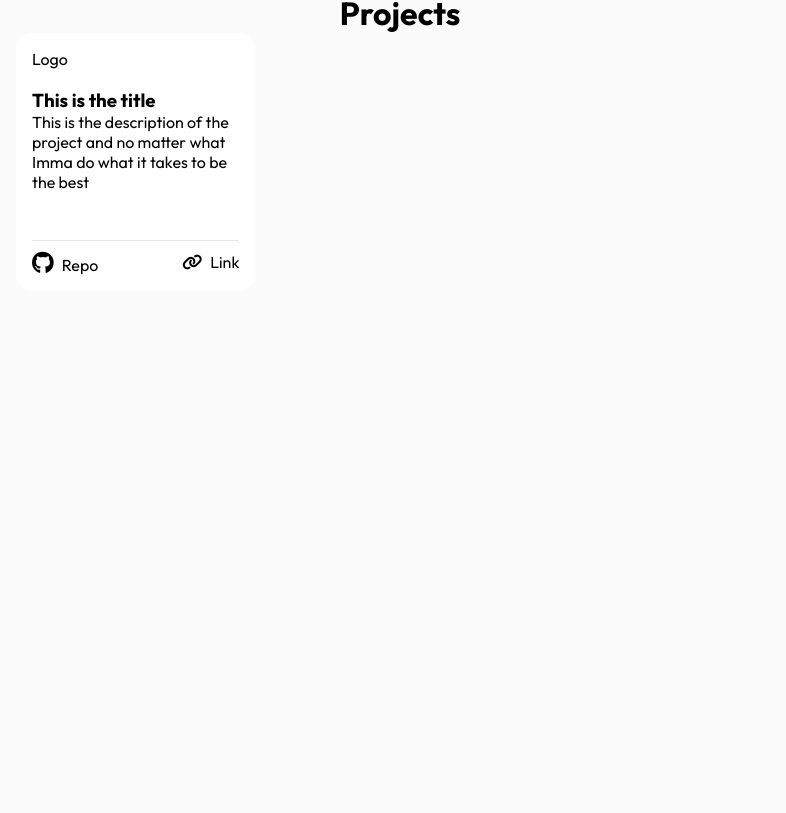
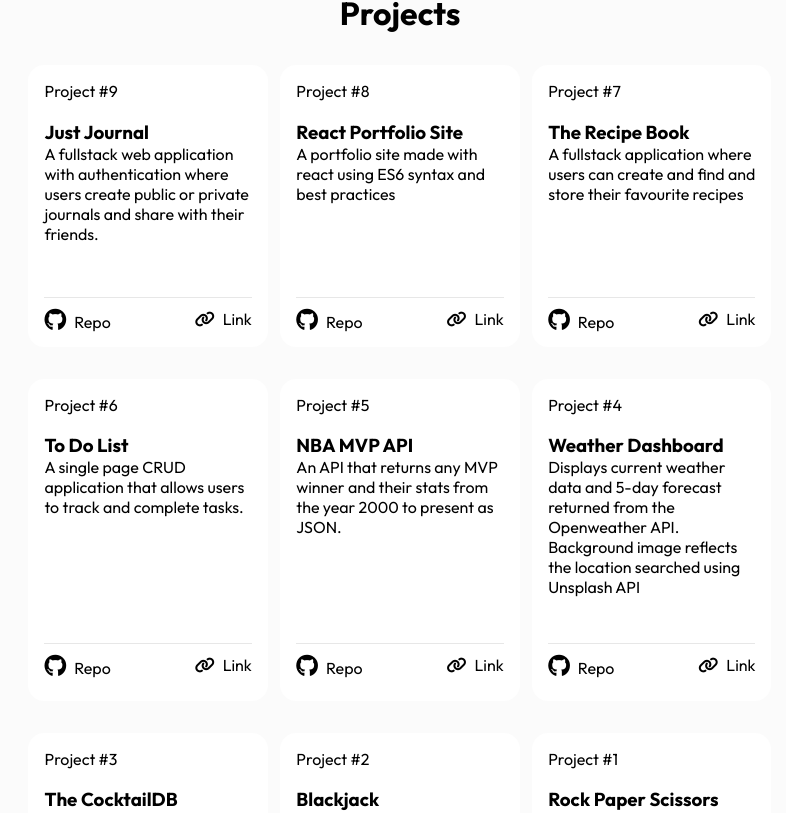
Before and after one commit to samudra-perera/React-Portfolio-Site, a React (Create React App) app in the folder portfolio-site/: page / in a window 1280 px wide. Shown: the part 1707-2520 px from the top of the page, without its empty margins (240-1026 px from the left). Before the commit the page ends 2030 px from the top, so only its background shows below. Built offline with nearby package versions, Linux system fonts and the light colour scheme.

Commit message:
completed the basic static site, now to add animation and media

```diff
--- /dev/null
+++ b/portfolio-site/src/components/projects/project-info.js
@@ -0,0 +1,75 @@
+const projectList = [
+    {
+        projectNumber: '9',
+        title: 'Just Journal',
+        description: 'A fullstack web application with authentication where users create public or private journals and share with their friends.',
+        github: 'https://github.com/samudra-perera/Journal-App-Full-Stack',
+        hostedLink: 'google.com'
+    },
+
+    {
+        projectNumber: '8',
+        title: 'React Portfolio Site',
+        description: 'A portfolio site made with react using ES6 syntax and best practices',
+        github: 'https://github.com/samudra-perera/React-Portfolio-Site',
+        hostedLink: 'google.com'
+    },
+
+    {
+        projectNumber: '7',
+        title: 'The Recipe Book',
+        description: 'A fullstack application where users can create and find and store their favourite recipes',
+        github: 'https://github.com/samudra-perera/The-Recipe-Book',
+        hostedLink: 'google.com'
+    },
+
+    {
+        projectNumber: '6',
+        title: 'To Do List',
+        description: 'A single page CRUD application that allows users to track and complete tasks.',
+        github: 'https://github.com/samudra-perera/To-Do-LIst-CRUD-App',
+        hostedLink: 'google.com'
+    },
+
+    {
+        projectNumber: '5',
+        title: 'NBA MVP API',
+        description: 'An API that returns any MVP winner and their stats from the year 2000 to present as JSON.',
+        github: 'https://github.com/samudra-perera/Example-Server-BBall-Heroku',
+        hostedLink: 'https://basketball-api-100devs.herokuapp.com/'
+    },
+
+    {
+        projectNumber: '4',
+        title: 'Weather Dashboard',
+        description: 'Displays current weather data and 5-day forecast returned from the Openweather API. Background image reflects the location searched using Unsplash API',
+        github: 'https://github.com/samudra-perera/WeatherApp-',
+        hostedLink: 'google.com'
+    },
+
+    {
+        projectNumber: '3',
+        title: 'The CocktailDB',
+        description: 'A single page web application where users enter drink genres and a carousel of related drink cards will be dynamically generated using the cocktailDB API.',
+        github: 'https://github.com/samudra-perera/CocktailDB-API-App',
+        hostedLink: 'google.com'
+    },
+
+    {
+        projectNumber: '2',
+        title: 'Blackjack',
+        description: 'A no nonsense blackjack game built using the deckofcards API.',
+        github: 'https://github.com/samudra-perera/BlackJackApp',
+        hostedLink: 'google.com'
+    },
+
+    {
+        projectNumber: '1',
+        title: 'Rock Paper Scissors',
+        description: 'A simple rock paper scissors game where the player can select the number of games needed to be won for the session to end.',
+        github: 'https://github.com/samudra-perera/rockPaperScissors',
+        hostedLink: 'google.com'
+    }
+]
+
+module.exports = {projectList}
--- a/portfolio-site/src/components/projects/projects.css
+++ b/portfolio-site/src/components/projects/projects.css
@@ -1,5 +1,6 @@
 h1.Projects-header {
     text-align: center;
+    margin-bottom: 1em;
 }
 
 h3.card-header {
@@ -15,13 +16,17 @@
 
 .card-container-main {
     display: flex;
+    flex-direction: row;
+    flex-wrap: wrap;
+    justify-content: space-evenly;
 }
 
 .card-container {
-    padding: 1em;
+    padding: 1em 1em 2.25em 1em;
     max-width: 27%;
     background: #fff;
     border-radius: 1em;
+    margin-bottom: 2em;
 }
 
 .card-footer {
@@ -41,5 +46,10 @@
 }
 
 p.card-para {
-    padding-bottom: 3em;
+    min-height: 50%;
 }
+
+.card-main-info {
+    height: 80%;
+    padding-bottom: 2em;
+}
--- a/portfolio-site/src/components/projects/projects.jsx
+++ b/portfolio-site/src/components/projects/projects.jsx
@@ -1,5 +1,6 @@
 import React from "react";
 import './projects.css'
+import { projectList } from "./project-info";
 
 const Projects = () => {
     return (
@@ -8,24 +9,27 @@
                 <h1 className="Projects-header">Projects</h1>
             </div>
             <div className="card-container-main">
-                <ProjCard/>
+                <ProjectMap />
             </div>
         </div>
     )
 }
 
 const ProjCard = (props) => {
+    const {projectNumber, title, description, github, hostedLink} = props
     return (
         <div className="card-container">
-            <span className="card-logo">Logo</span>
-            <h3 className="card-header">This is the title</h3>
-            <p className="card-para">This is the description of the project and no matter what Imma do what it takes to be the best</p>
+            <div className="card-main-info">
+                <span className="card-proj-number">Project #{projectNumber}</span>
+                <h3 className="card-header">{title}</h3>
+                <p className="card-para">{description}</p>
+            </div>
             <div className="card-footer">
-                <a className="card-github" href="google.com">
+                <a className="card-github" href={github}>
                     <i class="fa-brands fa-github"></i>
                     <span className="card-footer-span">Repo</span>
                 </a>
-                <a className="card-hosted-link" href="google.com">
+                <a className="card-hosted-link" href={hostedLink}>
                     <i class="fa-solid fa-link"></i>
                     <span className="card-footer-span">Link</span>
                 </a>
@@ -34,4 +38,19 @@
     )
 }
 
+const ProjectMap = () => {
+    return (
+        projectList.map((project) => (
+                <ProjCard
+                projectNumber = {project.projectNumber}
+                title = {project.title}
+                description = {project.description}
+                github = {project.github}
+                hostedLink = {project.hostedLink}
+                />
+            )
+        )
+    )
+}
+
 export default Projects
```
